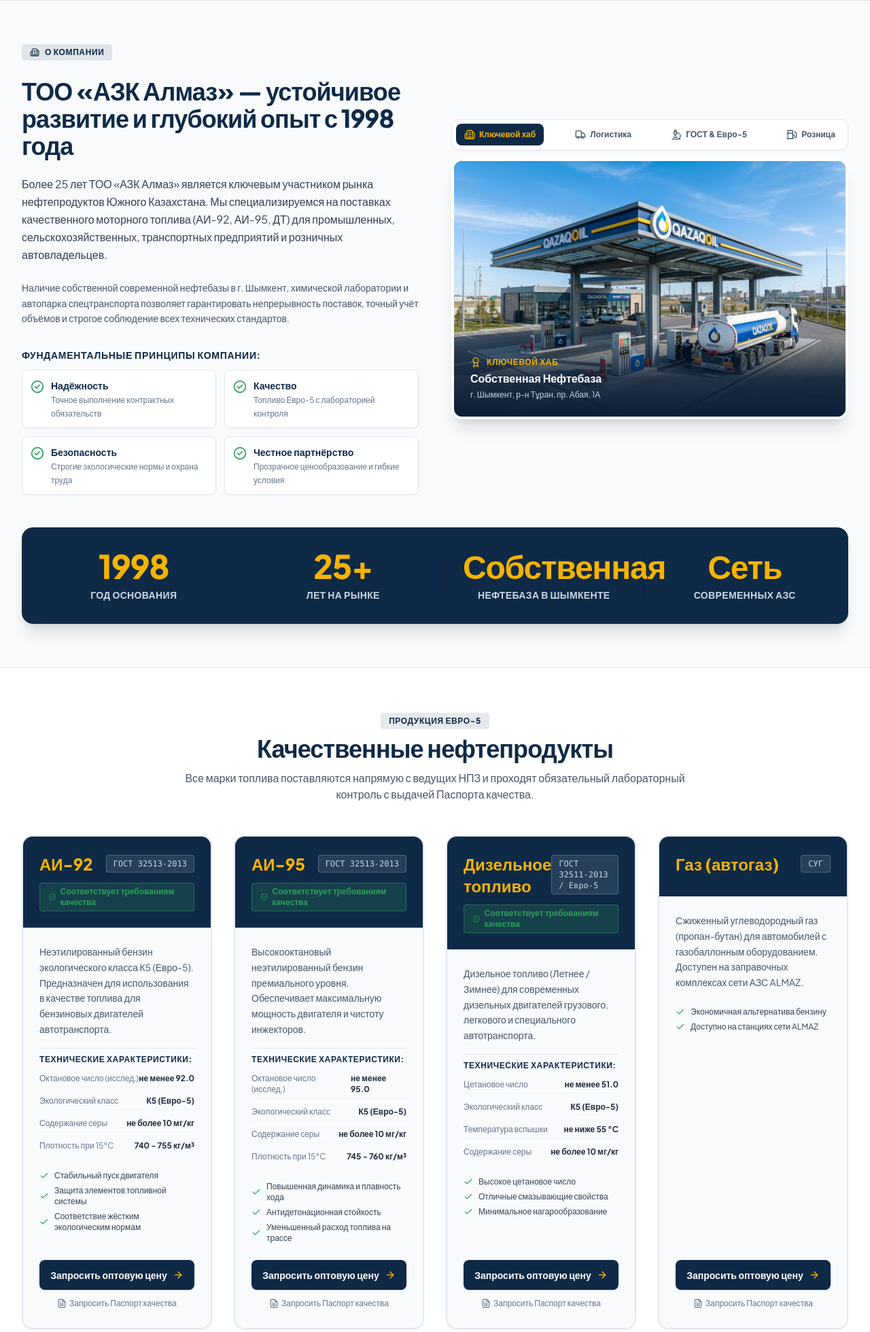
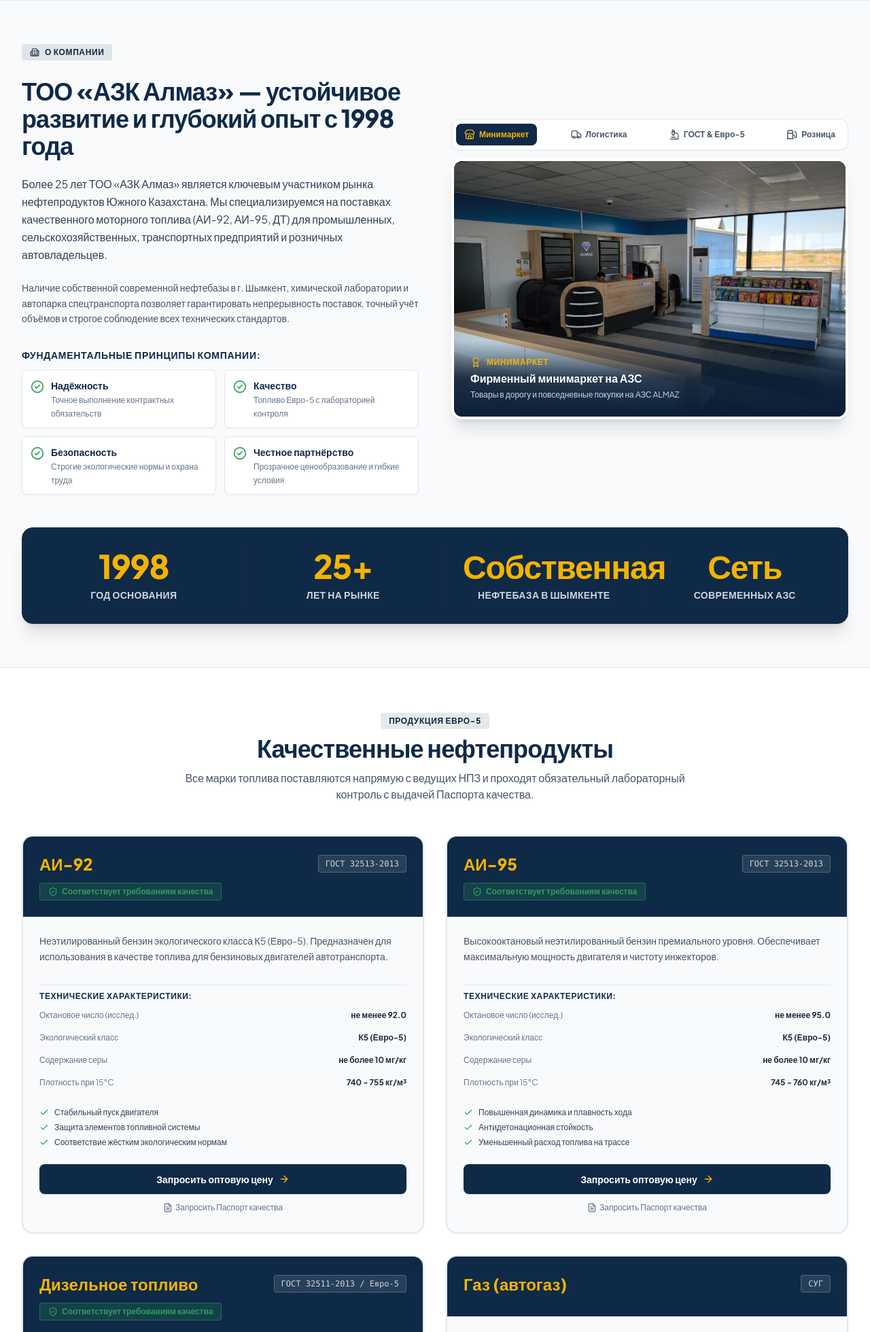
Before and after one commit to farik9797/almaz-azk, a WordPress theme: template wordpress-theme/azk-almaz/front-page.php in a window 1280 px wide. Shown: the part 1433-3393 px from the top of the page at 68% size. Run offline with PHP 8.4 and a stand-in for WordPress, Linux system fonts and the light colour scheme; the site name, menu and one post (Sample post) are stand-ins, and other content is empty; some libraries are stand-ins or nearby versions.

Commit message:
Replace About-section placeholder with real minimarket photo, 2-col product grid
- The "Ключевой хаб"/"Собственная Нефтебаза" gallery tab used a stock photo that
  turned out to depict a competitor's station (QAZAQ OIL). Replaced it with a
  real ALMAZ minimarket interior photo and relabeled the tab "Минимаркет".
- Add the 'store' Lucide icon to the ACF icon choices for the new tab icon.
- Change the products grid from 4-per-row back to 2-per-row per request.

```diff
--- a/wordpress-theme/azk-almaz/inc/acf-fields.php
+++ b/wordpress-theme/azk-almaz/inc/acf-fields.php
@@ -16,7 +16,7 @@ function azk_icon_choices() {
         'trending-down' => 'trending-down', 'shield-check' => 'shield-check', 'user-check' => 'user-check', 'clock' => 'clock',
         'building-2' => 'building-2', 'truck' => 'truck', 'microscope' => 'microscope', 'fuel' => 'fuel',
         'navigation' => 'navigation', 'warehouse' => 'warehouse', 'credit-card' => 'credit-card',
-        'percent' => 'percent', 'sparkles' => 'sparkles', 'phone-call' => 'phone-call', 'briefcase' => 'briefcase',
+        'percent' => 'percent', 'sparkles' => 'sparkles', 'phone-call' => 'phone-call', 'briefcase' => 'briefcase', 'store' => 'store',
     ];
 }
 
--- a/wordpress-theme/azk-almaz/inc/defaults.php
+++ b/wordpress-theme/azk-almaz/inc/defaults.php
@@ -24,7 +24,7 @@ function azk_default($key) {
         ],
 
         'gallery_tabs' => [
-            ['icon' => 'building-2', 'tab_label' => 'Ключевой хаб', 'image' => 'about-gas-station.jpg', 'badge' => 'Ключевой хаб', 'title' => 'Собственная Нефтебаза', 'subtitle' => 'г. Шымкент, р-н Тұран, пр. Абая, 1А'],
+            ['icon' => 'store', 'tab_label' => 'Минимаркет', 'image' => 'about-gas-station.jpg', 'badge' => 'Минимаркет', 'title' => 'Фирменный минимаркет на АЗС', 'subtitle' => 'Товары в дорогу и повседневные покупки на АЗС ALMAZ'],
             ['icon' => 'truck', 'tab_label' => 'Логистика', 'image' => 'fleet.jpg', 'badge' => 'Логистика', 'title' => 'Парк Бензовозов Евро-5', 'subtitle' => 'Оперативная доставка от 5,000 л по региону'],
             ['icon' => 'microscope', 'tab_label' => 'ГОСТ & Евро-5', 'image' => 'lab.jpg', 'badge' => 'ГОСТ & Евро-5', 'title' => 'Лаборатория Контроля Качества', 'subtitle' => 'Проверка каждой партии топлива перед отгрузкой'],
             ['icon' => 'fuel', 'tab_label' => 'Розница', 'image' => 'canopy.jpg', 'badge' => 'Розница', 'title' => 'Сеть АЗС ALMAZ', 'subtitle' => 'Современные комплексы 24/7 в Шымкенте и Туркестанской обл.'],
--- a/wordpress-theme/azk-almaz/template-parts/products.php
+++ b/wordpress-theme/azk-almaz/template-parts/products.php
@@ -38,7 +38,7 @@ foreach ($calc_products as $p) {
       <p class="mt-3 text-slate-600 text-base"><?php echo esc_html($subtitle); ?></p>
     </div>
 
-    <div class="grid grid-cols-1 md:grid-cols-2 xl:grid-cols-4 gap-8">
+    <div class="grid grid-cols-1 md:grid-cols-2 gap-8">
       <?php foreach ($products as $p): ?>
         <div class="bg-[#F8FAFC] rounded-2xl border-2 border-slate-200 overflow-hidden shadow-sm hover:shadow-xl hover:border-navy transition-all flex flex-col justify-between">
           <div>
```
Also changed, not shown: index.html (+7 -7 lines), assets/images/about-gas-station.jpg, wordpress-theme/azk-almaz/assets/images/about-gas-station.jpg.
